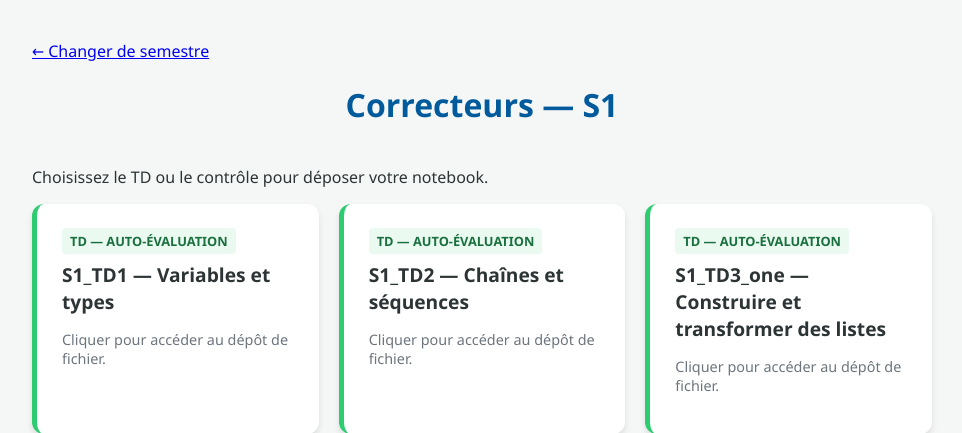
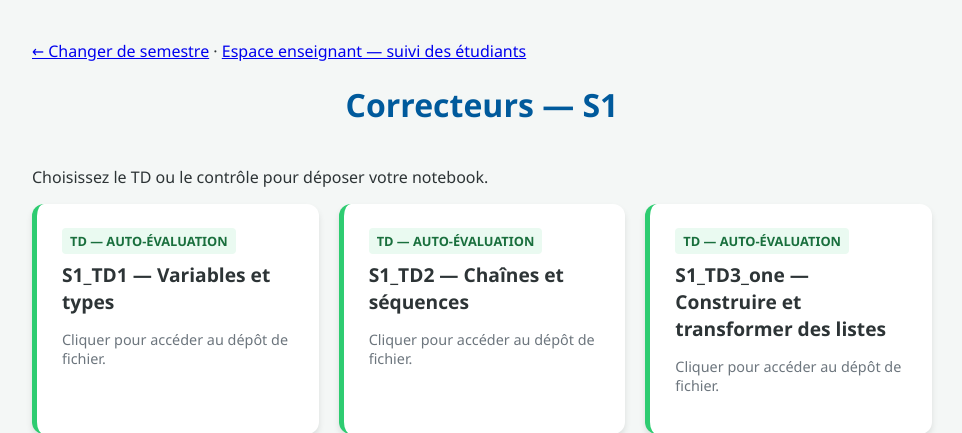
Before and after one commit to dreymond732/tal-notebook-evaluator, a Flask app: page /semestre/S1 in a window 1280 px wide. Shown: the top 433 px of the page, without its empty margins (158-1120 px from the left). Run offline with Flask 3, Linux system fonts and the light colour scheme.

Commit message:
Affiche l'accès enseignant aussi depuis les pages S1, S2 et S3

```diff
--- a/app/templates/selector_template.html
+++ b/app/templates/selector_template.html
@@ -25,7 +25,7 @@
 <body>
     <main class="container">
         {% if semester %}
-        <nav aria-label="Navigation"><a href="{{ url_for('main.index') }}">← Changer de semestre</a></nav>
+        <nav aria-label="Navigation"><a href="{{ url_for('main.index') }}">← Changer de semestre</a> · <a href="{{ url_for('teacher.index') }}">Espace enseignant — suivi des étudiants</a></nav>
         <h1>Correcteurs — {{ semester }}</h1>
         <p>Choisissez le TD ou le contrôle pour déposer votre notebook.</p>
         {% else %}
```
